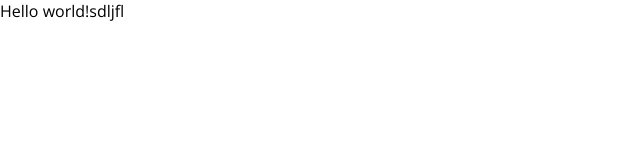
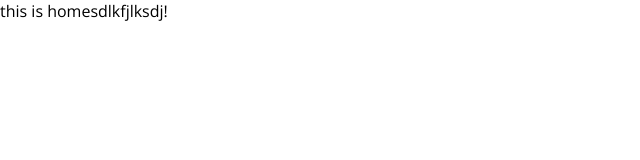
Before and after one commit to jerry-jma/full-stack-blog, a React (Create React App) app in the folder client/: page / in a window 1280 px wide. Shown: the top 160 px of the page, without its empty margins (0-640 px from the left). Built offline with nearby package versions, Linux system fonts and the light colour scheme.

Commit message:
feat: Add routes for register and login pages

```diff
--- a/client/package.json
+++ b/client/package.json
@@ -8,6 +8,7 @@
     "@testing-library/user-event": "^13.5.0",
     "react": "^18.0.0",
     "react-dom": "^18.0.0",
+    "react-router-dom": "^6.5.0",
     "react-scripts": "5.0.1",
     "web-vitals": "^2.1.4"
   },
--- a/client/src/App.js
+++ b/client/src/App.js
@@ -1,8 +1,33 @@
+import {
+  createBrowserRouter,
+  RouterProvider,
+} from "react-router-dom";
+
+import Register from './pages/Register'
+import Login from './pages/Login'
+import Home from './pages/Home'
+import Write from './pages/Write'
+import Single from './pages/Single'
+
 function App() {
+
+  const router = createBrowserRouter([
+    {
+      path: "/",
+      element: <div>this is homesdlkfjlksdj!</div>,
+    },
+    {
+      path: "/register",
+      element: <Register />,
+    },
+    {
+      path: "/login",
+      element: <Login />,
+    },
+  ]);
+
   return (
-    <div>
-      Hello world!sdljfl
-    </div>
+    <RouterProvider router={router} />
   );
 }
 
```
Also changed, not shown: 1 other file (tests, documents, lock files or other folders).
